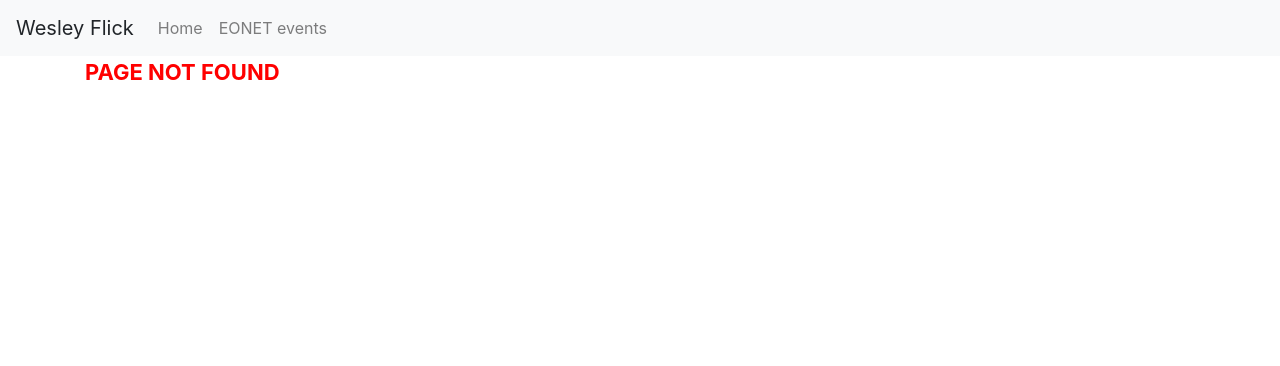
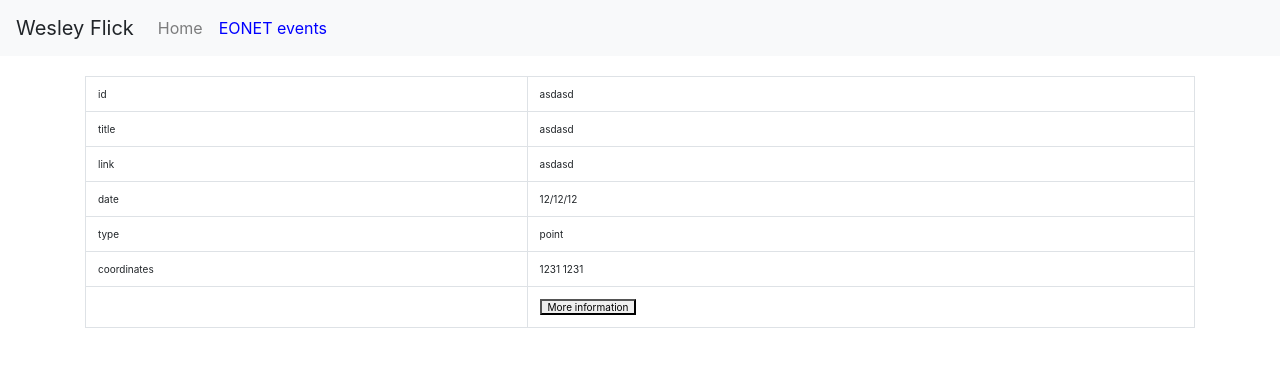
Before and after one commit to wesleyyw8/wesflick, an Angular app: page /list in a window 1280 px wide. Before the commit this address had no page. Shown: the top 366 px of the page. Built offline with nearby package versions, Linux system fonts and the light colour scheme; no server answers.

Commit message:
up to here

```diff
--- a/src/app/app-routing.module.ts
+++ b/src/app/app-routing.module.ts
@@ -11,7 +11,7 @@ const routes: Routes = [{
   redirectTo: 'welcome',
   pathMatch: 'full'
 }, {
-  path: 'eonet',
+  path: 'list',
   loadChildren: () =>
     import('./eonet/eonet.module').then(m => m.EonetModule)
 },
--- a/src/app/app.component.html
+++ b/src/app/app.component.html
@@ -7,7 +7,7 @@
       <a class="nav-link" [routerLink]="['/welcome']" routerLinkActive="active">Home</a>
     </li>
     <li class="nav-item">
-      <a class="nav-link" [routerLink]="['/eonet']" routerLinkActive="active">EONET events</a>
+      <a class="nav-link" [routerLink]="['/list']" routerLinkActive="active">EONET events</a>
     </li>
   </ul>
 </nav>
--- a/src/app/app.component.less
+++ b/src/app/app.component.less
@@ -0,0 +1,7 @@
+.container {
+  margin-top: 20px;
+}
+
+.active {
+  color: blue !important;
+}
--- a/src/app/app.module.ts
+++ b/src/app/app.module.ts
@@ -5,6 +5,7 @@ import { AppRoutingModule } from './app-routing.module';
 import { AppComponent } from './app.component';
 import { WelcomeComponent } from './welcome/welcome.component';
 import { NotFoundComponent } from './not-found/not-found.component';
+import { HttpClientModule } from '@angular/common/http';
 
 @NgModule({
   declarations: [
@@ -14,7 +15,8 @@ import { NotFoundComponent } from './not-found/not-found.component';
   ],
   imports: [
     BrowserModule,
-    AppRoutingModule
+    AppRoutingModule,
+    HttpClientModule
   ],
   providers: [],
   bootstrap: [AppComponent]
--- /dev/null
+++ b/src/app/eonet/data.service.ts
@@ -0,0 +1,34 @@
+import { Injectable } from '@angular/core';
+import { HttpClient, HttpHeaders } from '@angular/common/http';
+import { Observable } from 'rxjs';
+import { Eonet } from './eonet';
+import { map, tap } from 'rxjs/operators';
+
+@Injectable({
+  providedIn: 'root'
+})
+export class DataService {
+  private getHeaders: HttpHeaders = new HttpHeaders({
+    Accept: 'application/json'
+  });
+  private url = 'https://eonet.sci.gsfc.nasa.gov/api/v2.1/events';
+
+  constructor(private http: HttpClient) { }
+
+  getAllEonetEvents(): Observable<any[]> {
+    return this.http.get<any[]>(`$${this.url}?limit=50`);
+  }
+
+  getEonetEventById(id): Observable<Eonet> {
+    return this.http.get<any[any]>(`${this.url}/${id}`)
+      .pipe(
+        map(b => <Eonet> {
+          id: b.id,
+          title: b.title,
+          link: b.link,
+          date: b.geometries ? new Date(b.geometries[0].date) : '',
+          type: b.geometries ? b.geometries[0].type : ''
+        })
+      );
+  }
+}
--- a/src/app/eonet/detail/detail.component.ts
+++ b/src/app/eonet/detail/detail.component.ts
@@ -1,3 +1,4 @@
+import { DataService } from './../data.service';
 import { Component, OnInit } from '@angular/core';
 
 @Component({
@@ -7,9 +8,17 @@ import { Component, OnInit } from '@angular/core';
 })
 export class DetailComponent implements OnInit {
 
-  constructor() { }
+  constructor(private dataService: DataService) { }
 
   ngOnInit() {
+    this.dataService.getEonetEventById('EONET_4557').subscribe(
+      (data) => {
+        console.log(data);
+      },
+      (error) => {
+        console.log(error);
+      }
+    );
   }
 
 }
--- a/src/app/eonet/eonet.module.ts
+++ b/src/app/eonet/eonet.module.ts
@@ -3,6 +3,7 @@ import { CommonModule } from '@angular/common';
 import { DetailComponent } from './detail/detail.component';
 import { ListComponent } from './list/list.component';
 import { RouterModule } from '@angular/router';
+import { DataService } from './data.service';
 
 @NgModule({
   imports: [
--- /dev/null
+++ b/src/app/eonet/eonet.ts
@@ -0,0 +1,8 @@
+export interface Eonet {
+  id: string;
+  title: string;
+  link: string;
+  date: string;
+  type: string;
+  coordinates: [];
+}
--- a/src/app/eonet/list/list.component.html
+++ b/src/app/eonet/list/list.component.html
@@ -1,3 +1,34 @@
-<p>
-  list works!
-</p>
+<table class="table table-bordered" >
+  <tbody>
+    <tr>
+      <td>id</td>
+      <td>asdasd</td>
+    </tr>
+    <tr>
+      <td>title</td>
+      <td>asdasd</td>
+    </tr>
+    <tr>
+      <td>link  </td>
+      <td>asdasd</td>
+    </tr>
+    <tr>
+      <td>date</td>
+      <td>12/12/12</td>
+    </tr>
+    <tr>
+      <td>type</td>
+      <td>point</td>
+    </tr>
+    <tr>
+      <td>coordinates</td>
+      <td>1231 1231</td>
+    </tr>
+    <tr>
+      <td></td>
+      <td>
+        <button>More information</button>
+      </td>
+    </tr>
+  </tbody>
+</table>
--- a/src/app/eonet/list/list.component.less
+++ b/src/app/eonet/list/list.component.less
@@ -0,0 +1,5 @@
+.table {
+  margin-bottom: 10px;
+  font-size: 10px;
+  line-height: 1;
+}
--- a/src/app/eonet/list/list.component.ts
+++ b/src/app/eonet/list/list.component.ts
@@ -1,3 +1,4 @@
+import { DataService } from './../data.service';
 import { Component, OnInit } from '@angular/core';
 
 @Component({
@@ -7,9 +8,17 @@ import { Component, OnInit } from '@angular/core';
 })
 export class ListComponent implements OnInit {
 
-  constructor() { }
+  constructor(private dataService: DataService) { }
 
   ngOnInit() {
+    this.dataService.getAllEonetEvents().subscribe(
+      (data) => {
+        console.log(data);
+      },
+      (error) => {
+        console.log(error);
+      }
+    );
   }
 
 }
--- a/tslint.json
+++ b/tslint.json
@@ -4,6 +4,7 @@
     "codelyzer"
   ],
   "rules": {
+    "no-angle-bracket-type-assertion": false,
     "array-type": false,
     "arrow-parens": false,
     "deprecation": {
```
